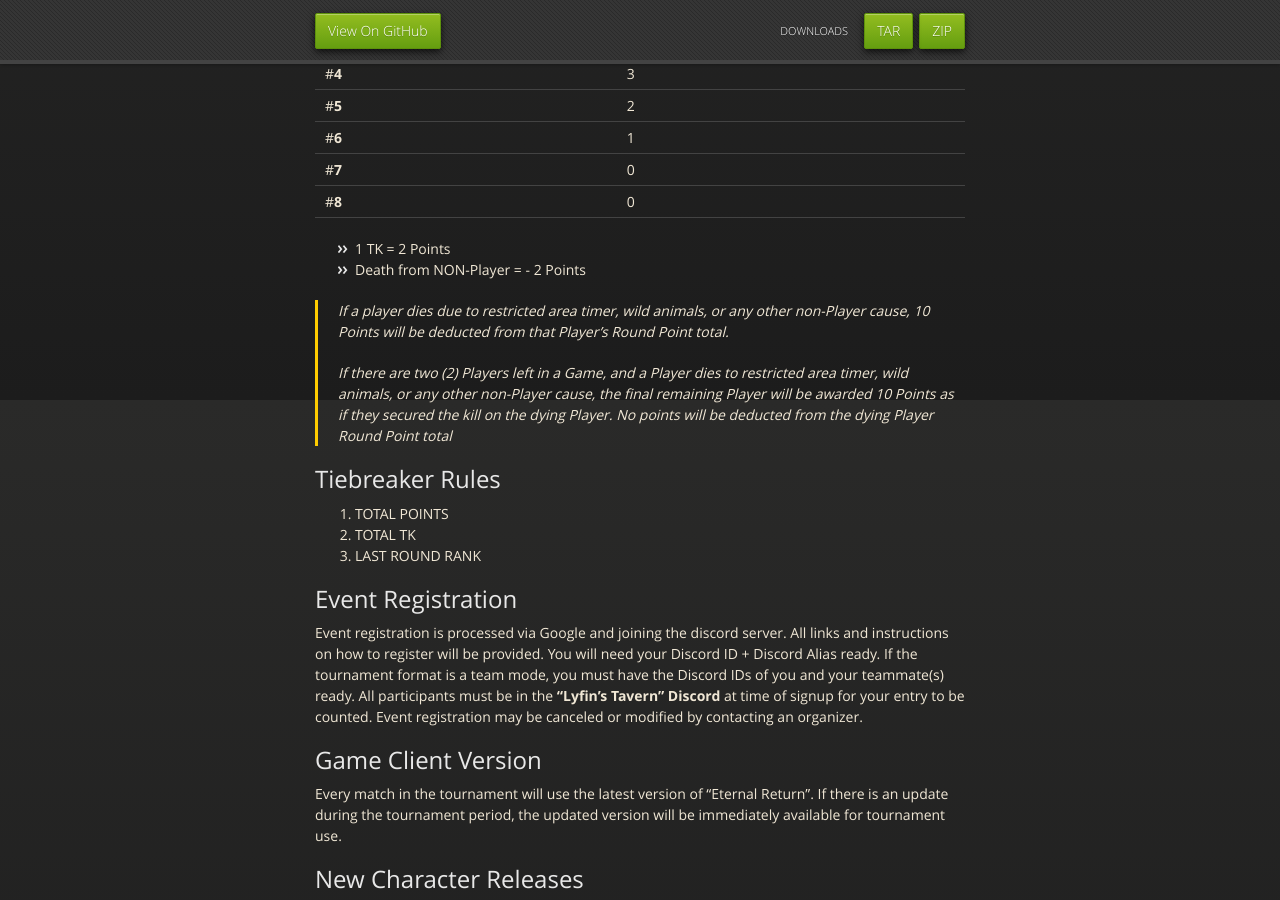
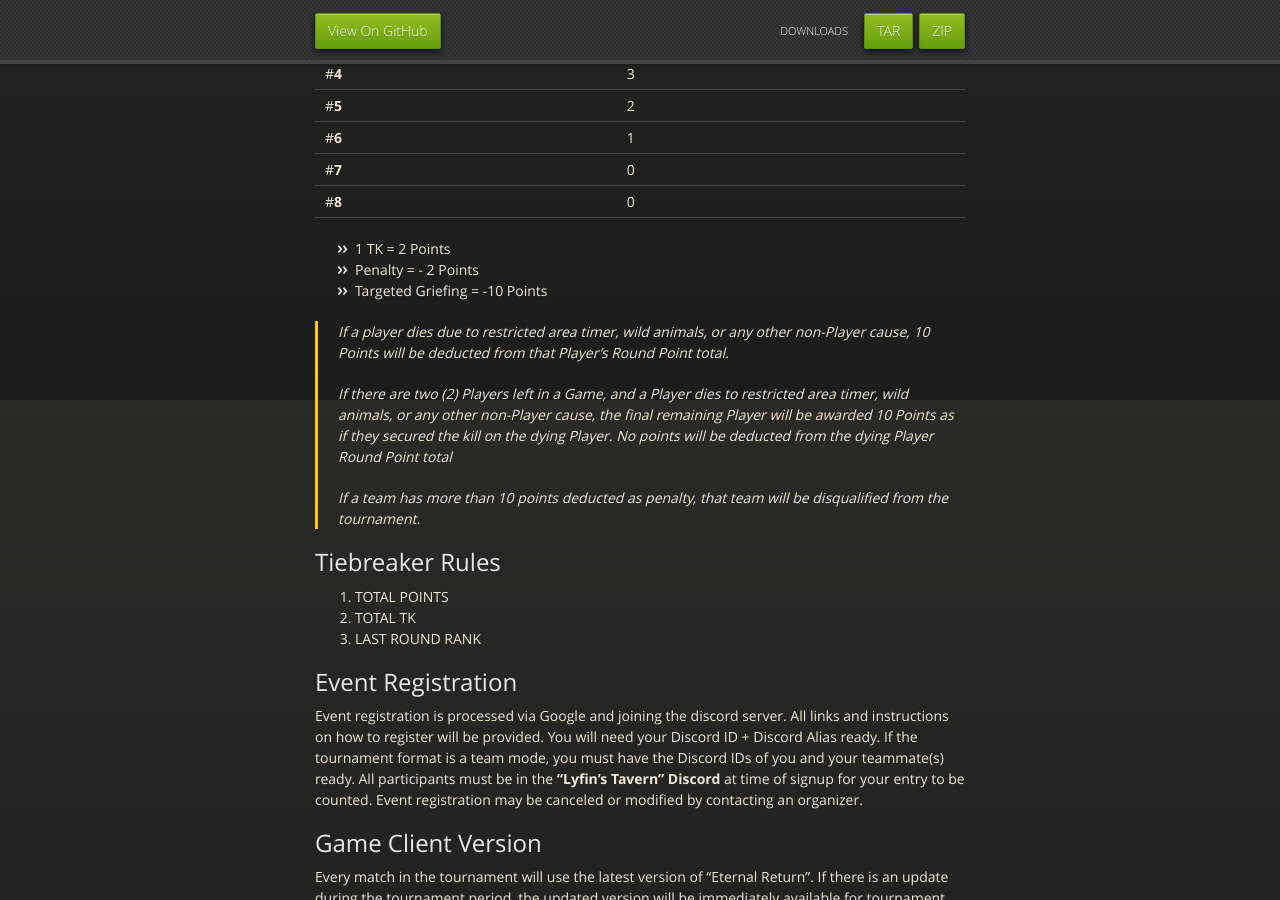
Before and after one commit to kanziebub/SurvivalProtocol, a Jekyll site: the page built from rulebook.md, in a window 1280 px wide and 900 px high, scrolled down 500 px. Built offline with Jekyll 4.4.1, drawn with Linux system fonts in a browser that asks for light colours.

Commit message:
updated rulebook

```diff
--- a/rulebook.md
+++ b/rulebook.md
@@ -22,11 +22,14 @@ This is the general rules regarding the Eternal Return 1.0 Squad Tournament.
 | #**8** |   0   |
 
 *   1 TK = 2 Points
-*   Death from NON-Player = - 2 Points
+*   Penalty = - 2 Points
+*   Targeted Griefing = -10 Points
 
 > If a player dies due to restricted area timer, wild animals, or any other non-Player cause, 10 Points will be deducted from that Player’s Round Point total.
 >
 > If there are two (2) Players left in a Game, and a Player dies to restricted area timer, wild animals, or any other non-Player cause, the final remaining Player will be awarded 10 Points as if they secured the kill on the dying Player. No points will be deducted from the dying Player Round Point total
+>
+> If a team has more than 10 points deducted as penalty, that team will be disqualified from the tournament.
 
 ## Tiebreaker Rules
 
```
